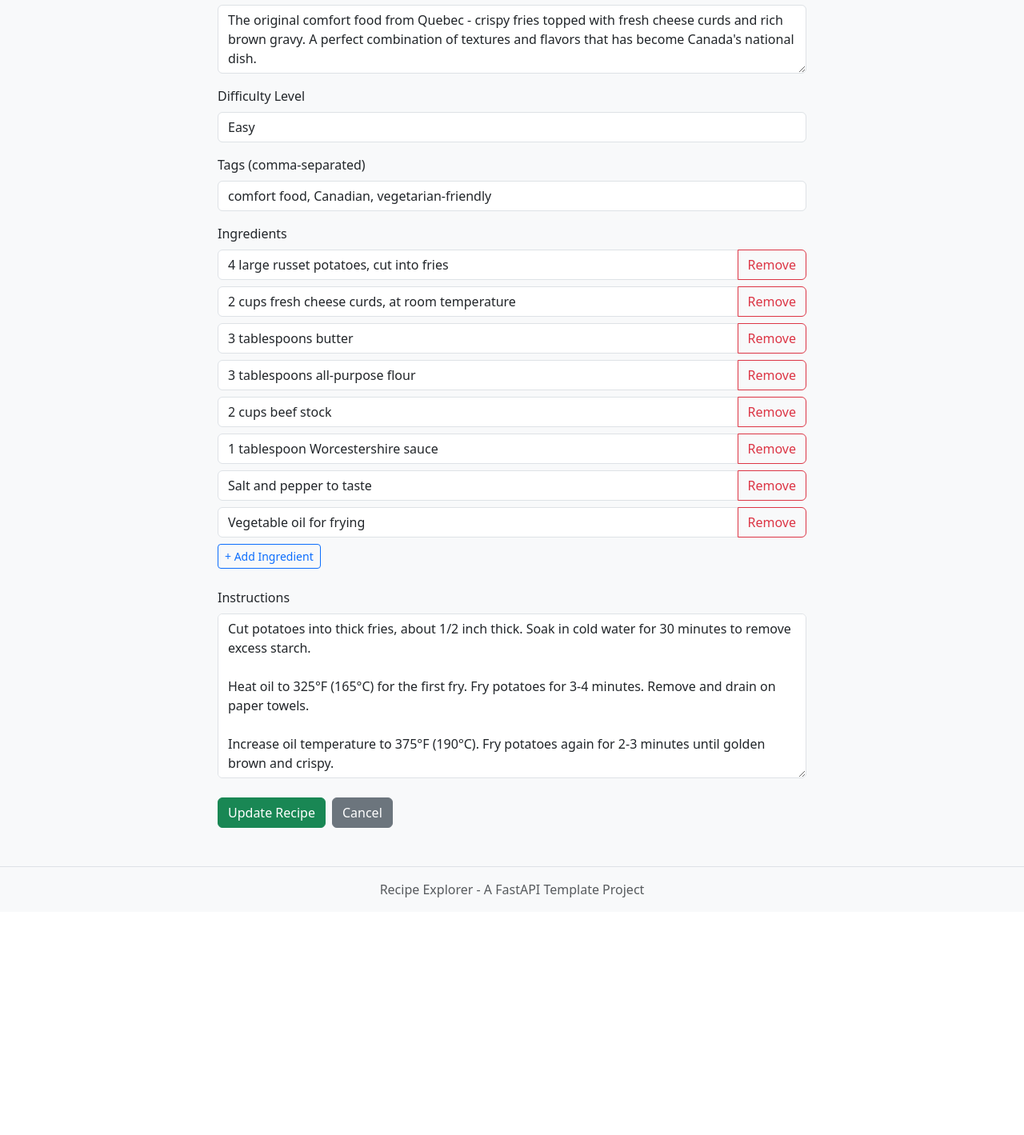
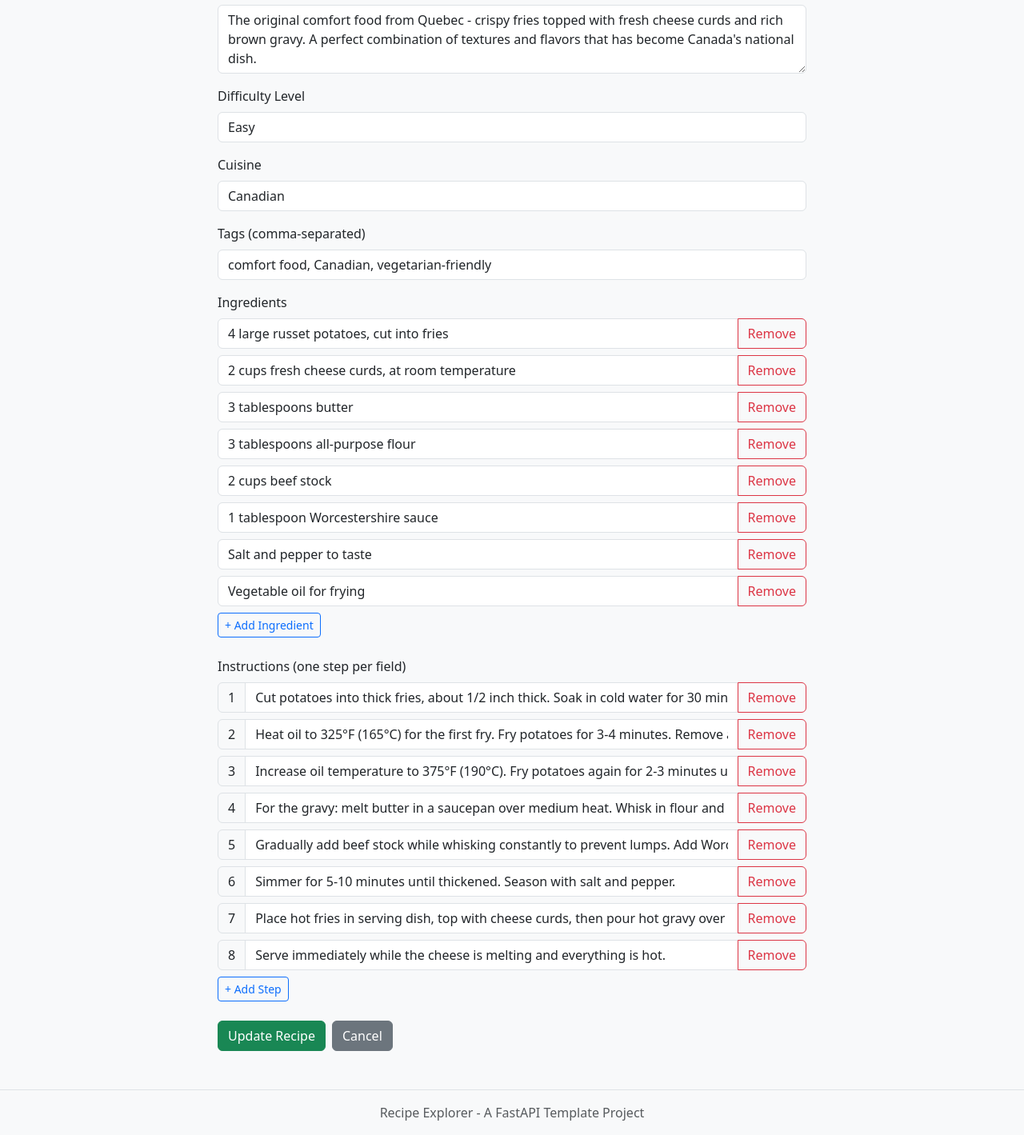
Before and after one commit to mynextproject-portfolio/recipe-explorer-lite-spectacularlizard, a FastAPI app: page /recipes/poutine-canada-001/edit in a window 1280 px wide. Shown: the part 288-1707 px from the top of the page at 80% size. Before the commit the page ends 1410 px from the top, so only its background shows below. Run offline with FastAPI, Linux system fonts and the light colour scheme.

Commit message:
jamie's changes

```diff
--- a/app/templates/import.html
+++ b/app/templates/import.html
@@ -54,8 +54,9 @@
     "title": "Recipe Title",
     "description": "Recipe description",
     "ingredients": ["ingredient 1", "ingredient 2"],
-    "instructions": "First, do step 1.\n\nThen, do step 2.",
+    "instructions": ["First, do step 1.", "Then, do step 2."],
     "tags": ["tag1", "tag2"],
+    "cuisine": "Italian",
     "difficulty": "Easy",
     "created_at": "2024-01-01T00:00:00",
     "updated_at": "2024-01-01T00:00:00"
--- a/app/templates/index.html
+++ b/app/templates/index.html
@@ -50,6 +50,11 @@
                             <strong>Difficulty:</strong> <span class="badge bg-{% if recipe.difficulty == 'Easy' %}success{% elif recipe.difficulty == 'Medium' %}warning{% else %}danger{% endif %}">{{ recipe.difficulty }}</span>
                         </small>
                     </div>
+                    {% if recipe.cuisine %}
+                    <div class="mb-2">
+                        <span class="badge bg-info me-1">{{ recipe.cuisine }}</span>
+                    </div>
+                    {% endif %}
                     {% if recipe.tags %}
                     <div class="mb-2">
                         {% for tag in recipe.tags %}
--- a/app/templates/recipe_form.html
+++ b/app/templates/recipe_form.html
@@ -45,6 +45,13 @@
             </div>
 
             <div class="mb-3">
+                <label for="cuisine" class="form-label">Cuisine</label>
+                <input type="text" class="form-control" id="cuisine" name="cuisine"
+                       value="{% if recipe and recipe.cuisine %}{{ recipe.cuisine }}{% endif %}"
+                       placeholder="e.g. Italian, Mexican, Chinese">
+            </div>
+
+            <div class="mb-3">
                 <label for="tags" class="form-label">Tags (comma-separated)</label>
                 <input type="text" class="form-control" id="tags" name="tags"
                        value="{% if recipe %}{{ recipe.tags|join(', ') }}{% endif %}"
@@ -84,9 +91,35 @@
 
             <!-- Instructions Section -->
             <div class="mb-4">
-                <label for="instructions" class="form-label">Instructions</label>
-                <textarea class="form-control" id="instructions" name="instructions" rows="8" required
-                          placeholder="Enter complete cooking instructions...">{% if recipe %}{{ recipe.instructions }}{% endif %}</textarea>
+                <label class="form-label">Instructions (one step per field)</label>
+                <div id="instructions-container">
+                    {% if recipe and recipe.instructions %}
+                        {% for step in recipe.instructions %}
+                        <div class="instruction-item mb-2">
+                            <div class="input-group">
+                                <span class="input-group-text">Step {{ loop.index }}</span>
+                                <input type="text" class="form-control instruction-input"
+                                       value="{{ step }}" required>
+                                <button type="button" class="btn btn-outline-danger remove-instruction">Remove</button>
+                            </div>
+                        </div>
+                        {% endfor %}
+                    {% else %}
+                        <div class="instruction-item mb-2">
+                            <div class="input-group">
+                                <span class="input-group-text">Step 1</span>
+                                <input type="text" class="form-control instruction-input"
+                                       placeholder="Enter instruction step..." required>
+                                <button type="button" class="btn btn-outline-danger remove-instruction">Remove</button>
+                            </div>
+                        </div>
+                    {% endif %}
+                </div>
+                <button type="button" id="add-instruction" class="btn btn-outline-primary btn-sm">
+                    + Add Step
+                </button>
+                <!-- Hidden textarea to submit instructions -->
+                <textarea name="instructions" id="instructions-data" style="display: none;"></textarea>
             </div>
 
             <!-- Submit Buttons -->
@@ -114,6 +147,66 @@
         }
     });
     document.getElementById('ingredients-data').value = ingredients.join('\n');
+
+    // Collect instructions
+    const instructions = [];
+    document.querySelectorAll('.instruction-input').forEach(input => {
+        if (input.value.trim()) {
+            instructions.push(input.value.trim());
+        }
+    });
+    document.getElementById('instructions-data').value = instructions.join('\n');
+});
+
+function createInstructionItem(stepNum) {
+    const div = document.createElement('div');
+    div.className = 'instruction-item mb-2';
+
+    const inputGroup = document.createElement('div');
+    inputGroup.className = 'input-group';
+
+    const span = document.createElement('span');
+    span.className = 'input-group-text';
+    span.textContent = 'Step ' + stepNum;
+
+    const input = document.createElement('input');
+    input.type = 'text';
+    input.className = 'form-control instruction-input';
+    input.placeholder = 'Enter instruction step...';
+    input.required = true;
+
+    const btn = document.createElement('button');
+    btn.type = 'button';
+    btn.className = 'btn btn-outline-danger remove-instruction';
+    btn.textContent = 'Remove';
+
+    inputGroup.appendChild(span);
+    inputGroup.appendChild(input);
+    inputGroup.appendChild(btn);
+    div.appendChild(inputGroup);
+
+    return div;
+}
+
+// Add instruction step
+document.getElementById('add-instruction').addEventListener('click', function() {
+    const container = document.getElementById('instructions-container');
+    const stepNum = container.querySelectorAll('.instruction-item').length + 1;
+    container.appendChild(createInstructionItem(stepNum));
+});
+
+// Remove instruction step (delegated)
+document.getElementById('instructions-container').addEventListener('click', function(e) {
+    if (e.target.classList.contains('remove-instruction')) {
+        const items = document.querySelectorAll('.instruction-item');
+        if (items.length > 1) {
+            e.target.closest('.instruction-item').remove();
+            // Renumber steps
+            document.querySelectorAll('.instruction-item .input-group-text').forEach(function(span, i) {
+                span.textContent = 'Step ' + (i + 1);
+            });
+        }
+    }
 });
 </script>
 {% endblock %}
```
Also changed, not shown: app/models.py (+6 -3 lines), app/routes/pages.py (+18 -8 lines), app/templates/recipe_detail.html (+15 -7 lines), sample-recipes.json (+37 -3 lines), tests/conftest.py (+2 -1 lines).
